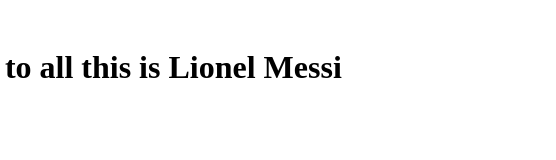
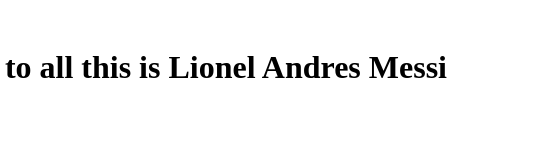
Before and after one commit to PaceDE/Test-Website, a plain HTML site: page index.html in a window 1280 px wide. Shown: the full height of the page, 84-640 px from the left. Drawn offline with Linux system fonts and the light colour scheme.

Commit message:
2nd update

```diff
--- a/index.html
+++ b/index.html
@@ -8,6 +8,6 @@
 </head>
 <body>
 <img src="E:/Messii.jpg">
- <h1>Hello to all this is Lionel Messi</h1>
+ <h1>Hello to all this is Lionel Andres Messi</h1>
 </body>
 </html>
```
